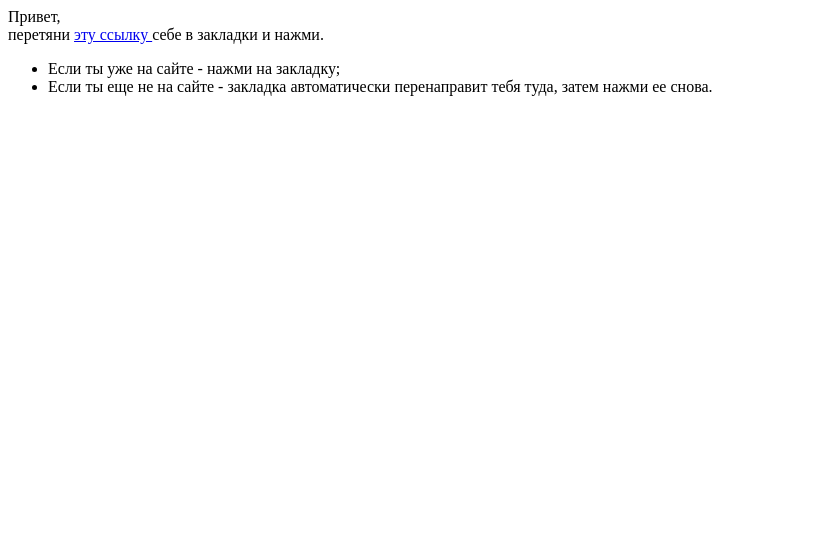
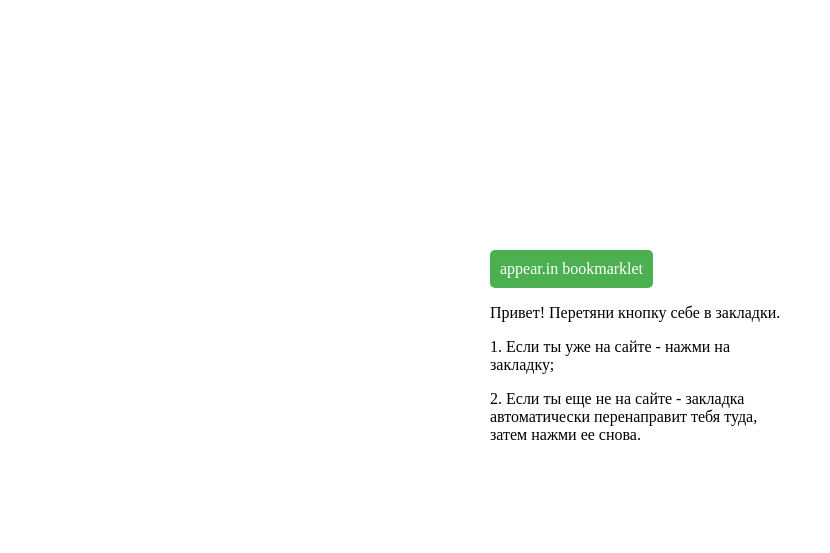
Before and after one commit to dodopizza/appear-in-bookmarklet, a plain HTML site: page index.html in a window 1280 px wide. Shown: the whole page, without its empty margins (0-830 px from the left). Drawn offline with Linux system fonts and the light colour scheme.

Commit message:
Update index.html

```diff
--- a/index.html
+++ b/index.html
@@ -1,16 +1,47 @@
 <html>
 <head>
-  <title>Букмарклет для appear.in</title>
+	<title>Букмарклет для appear.in</title>
+	<style>
+		.button {
+		    background-color: #4CAF50; /* Green */
+		    border: none;
+		    color: white;
+		    text-align: center;
+		    text-decoration: none;
+		    display: inline-block;
+		    font-size: 16px;
+		    padding: 10px;
+		    cursor: pointer;
+		    border-radius: 5px;
+		}
+
+		div.centered {
+		    width: 300px;
+		    height: 300px;
+		    position: absolute;
+		    margin: auto; top:0; bottom: 0; left: 0; right: 0;
+		}
+
+	</style>
 </head>
 <body>
-  Привет,<br>
-  перетяни
-    <a href="javascript:( $.getScript('https://rawgit.com/dodopizza/appear-in-bookmarklet/master/bookmarklet.js') );" >
-      эту ссылку
-    </a>
-  себе в закладки и нажми.
-  <ul>
-    <li>Если ты уже на сайте - нажми на закладку;</li>
-    <li>Если ты еще не на сайте - закладка автоматически перенаправит тебя туда, затем нажми ее снова.</li>
-</body
-</html>
+	<div class="centered">
+
+		<a class="button" href="javascript:
+			var bookmarklet_url='https://rawgit.com/dodopizza/appear-in-bookmarklet/master/bookmarklet.js';
+		    if (window.jQuery)
+		    	$.getScript(bookmarklet_url);
+			else
+		    	document.write('<script src=\''+bookmarklet_url+'\'><\/script>');
+		" >appear.in bookmarklet</a>
+
+		<p>
+		Привет! Перетяни кнопку себе в закладки.
+		<p>
+		1. Если ты уже на сайте - нажми на закладку;
+		<p>
+		2. Если ты еще не на сайте - закладка автоматически перенаправит тебя туда, затем нажми ее снова.
+
+	</div>
+</body>
+</html
```
